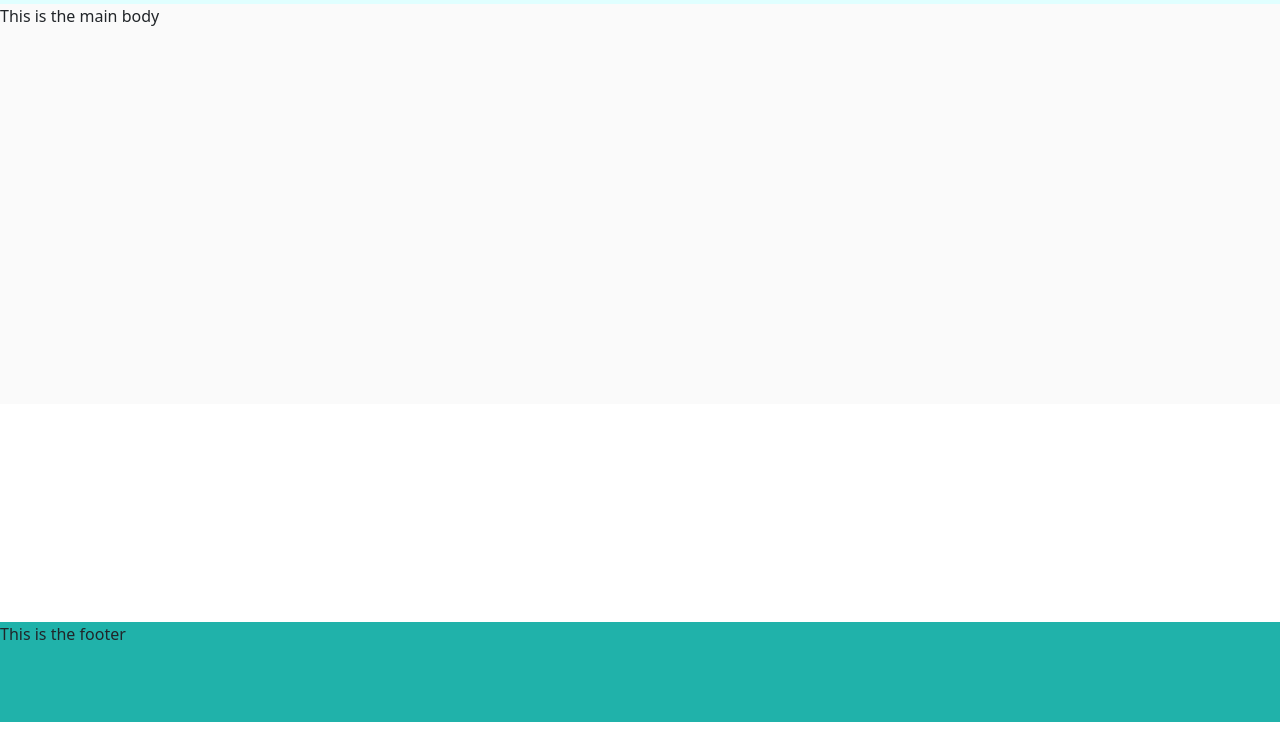
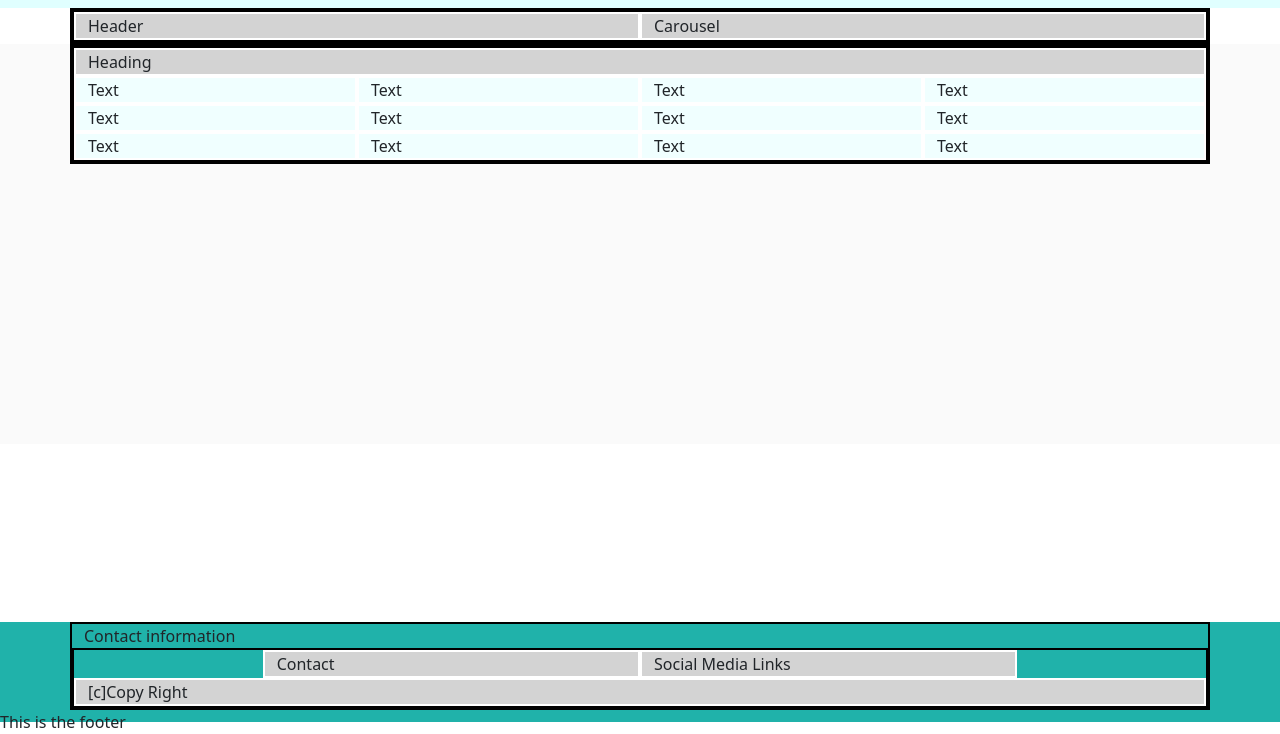
Before and after one commit to Jam-ally/Tringks-and-Rings, a plain HTML site: page index.html in a window 1280 px wide. Shown: the part 78-812 px from the top of the page. Drawn offline with nearby package versions, Linux system fonts and the light colour scheme; a web font is replaced by a local one.

Commit message:
add boilerplate for the homepage

```diff
--- a/assets/css/styles.css
+++ b/assets/css/styles.css
@@ -49,6 +49,21 @@
   --alt-color: #b1b4fc;
 
 
+}
+
+.container,
+.row {
+  border: 2px solid black;
+}
+
+.col-12{
+  border: 2px white solid;
+  background-color: lightgray;
+}
+
+.col-6{
+  border: 2px white solid;
+  background-color: azure;
 }
 
 h1, h2, h3, p {
--- a/index.html
+++ b/index.html
@@ -73,7 +73,12 @@
 
     <header id="page-header">
 
-
+       <header class="container">
+        <div class="row">
+            <div class="col-12 col-xl-6">Header</div>
+            <div class="col-12 col-xl-6">Carousel</div>
+        </div>
+       </header>
         <!-- <h2 id="logo" >Tringks and Rings</h2> -->
 
         <!-- <div class="page-icon"><i class="fa-solid fa-house"></i></div> -->
@@ -81,14 +86,45 @@
 
     </header>
 
+<!-- Main Body will include main sections laid out in wireframe-->
+    <main>
 
-    <main>
-        This is the main body
+        <!-- Product List -->
+        <section class="container">
+            <div class="row">
+                <div class="col-12 center"> Heading</div>
+                <div class="col-6 col-md-4 col-xl-3">Text</div>
+                <div class="col-6 col-md-4 col-xl-3">Text</div>
+                <div class="col-6 col-md-4 col-xl-3">Text</div>
+                <div class="col-6 col-md-4 col-xl-3">Text</div>
+                <div class="col-6 col-md-4 col-xl-3">Text</div>
+                <div class="col-6 col-md-4 col-xl-3">Text</div>
+                <div class="col-6 col-md-4 col-xl-3">Text</div>
+                <div class="col-6 col-md-4 col-xl-3">Text</div>
+                <div class="col-6 col-md-4 col-xl-3">Text</div>
+                <div class="col-6 col-md-4 col-xl-3">Text</div>
+                <div class="col-6 col-md-4 col-xl-3">Text</div>
+                <div class="col-6 col-md-4 col-xl-3">Text</div>
+            </div>
+        </section>
 
 
     </main>
 
+
+<!-- Footer and Contact -->
     <footer class="mt-auto">
+
+        <section class="container">Contact information
+            <div class="row justify-content-center">
+                <!-- Contact Info -->
+                <div class="col-12 col-md-6 col-xl-4">Contact</div>
+                <!-- Social Media Links -->
+                <div class="col-12 col-md-6 col-xl-4">Social Media Links</div>
+                <!-- Copyright info -->
+                <div class="col-12 col-md-6 col-xl-12">[c]Copy Right</div>
+            </div>
+        </section>
         This is the footer
 
 
```
